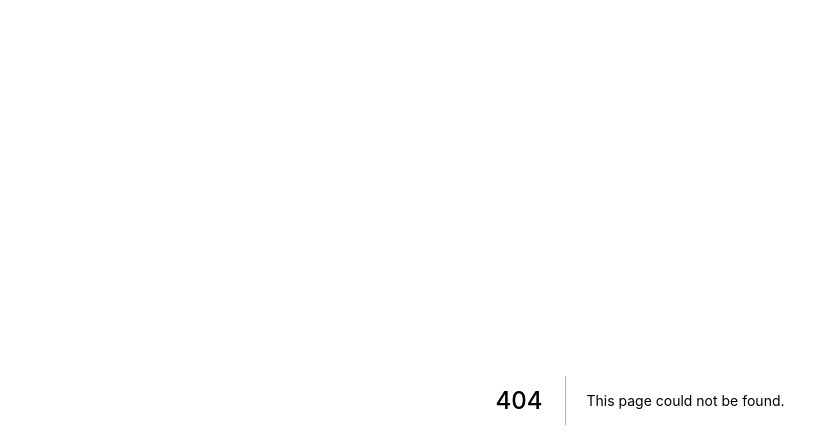
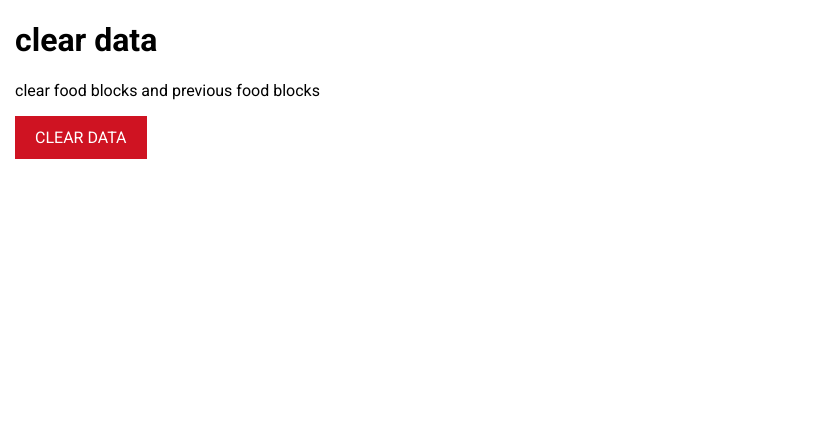
Before and after one commit to colorlessenergy/calorie-tracker, a Next.js app: page /settings/data/clear-data in a window 1280 px wide. Before the commit this address had no page. Shown: the top 448 px of the page, without its empty margins (0-832 px from the left). Built offline with nearby package versions, Linux system fonts and the light colour scheme.

Commit message:
create clear data page and move functionality from calendar page to clear data page

```diff
--- /dev/null
+++ b/pages/settings/data/clear-data.js
@@ -0,0 +1,66 @@
+import { useState } from 'react';
+
+import Snackbar from '../../../shared/components/Snackbar/Snackbar';
+
+export default function ClearData () {
+    const [ snackbars, setSnackbars ] = useState({
+        clear: {
+            snackbar: null,
+            timeout: null
+        }
+    });
+
+    const clearLocalStorage = () => {
+        let cloneSnackbars = JSON.parse(JSON.stringify(snackbars));
+        if (cloneSnackbars.clear.timeout) {
+            clearTimeout(snackbars.clear.timeout);
+        }
+
+        let message = 'cleared all data';
+        cloneSnackbars.clear.snackbar = {
+            message: message,
+            className: 'snackbar-red'
+        }
+
+        let snackbarTimeout = setTimeout(() => {
+            let cloneSnackbars = JSON.parse(JSON.stringify(snackbars));
+            cloneSnackbars.clear.snackbar = null;
+            cloneSnackbars.clear.timeout = null;
+            setSnackbars(previousSnackbars => {
+                return {
+                    ...previousSnackbars,
+                    clear: cloneSnackbars.clear
+                }
+            });
+        }, 5000);
+
+        cloneSnackbars.clear.timeout = snackbarTimeout;
+        setSnackbars(cloneSnackbars);
+
+        localStorage.clear();
+    }
+
+    return (
+        <div className="container">
+            <div className="mx-15">
+                <h1>
+                    clear data
+                </h1>
+
+                <p>
+                    clear food blocks and previous food blocks
+                </p>
+
+                <button
+                    onClick={ clearLocalStorage }
+                    className="button button-red flex-grow-1">clear data</button>
+
+                <div className="snackbars-container">
+                    { snackbars.clear.snackbar ? (
+                        <Snackbar message={ snackbars.clear.snackbar.message } className={ snackbars.clear.snackbar.className } />
+                    ) : (null) }
+                </div>
+            </div>
+        </div>
+    );
+}
```
Also changed, not shown: pages/index.js (+1 -53 lines).
